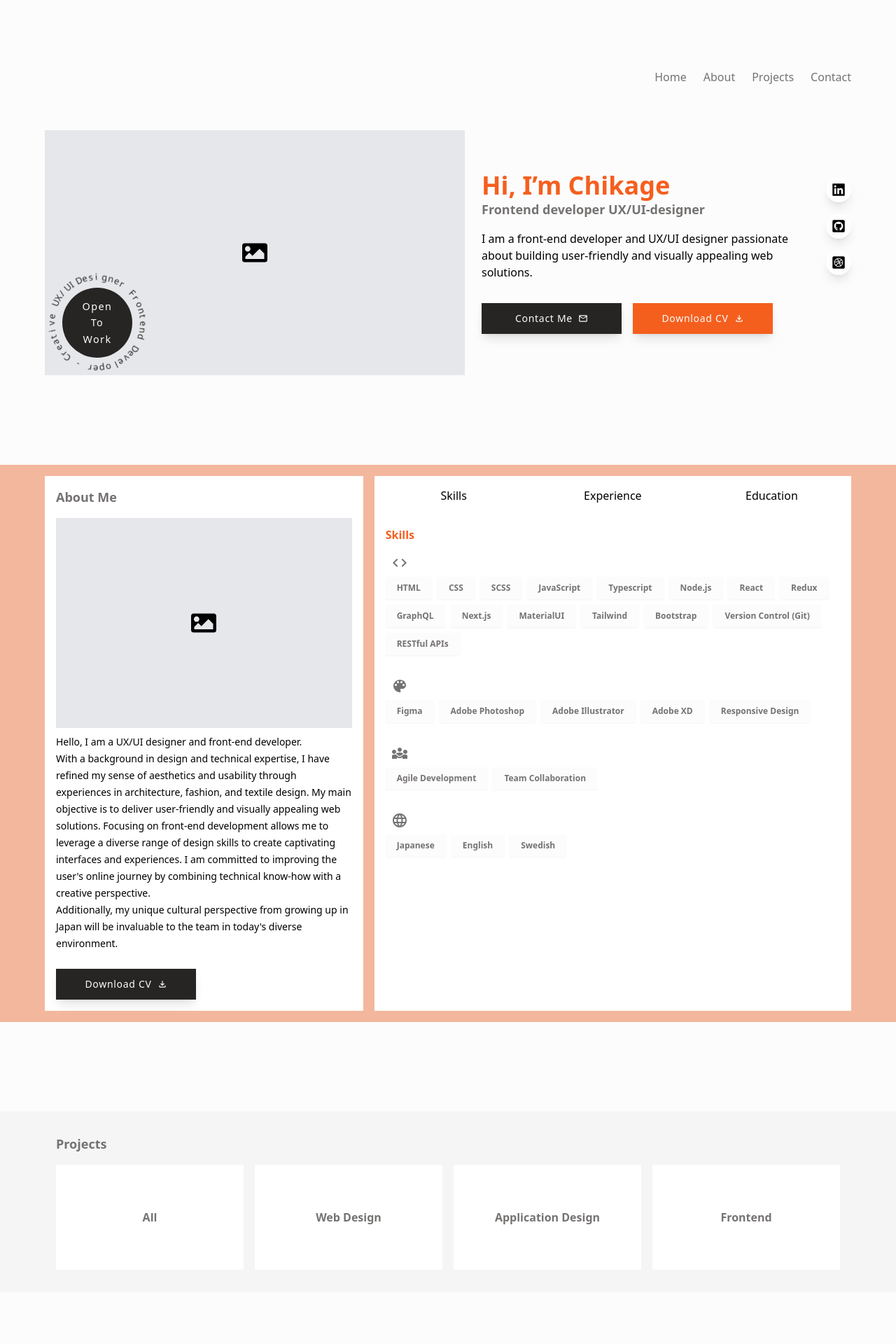
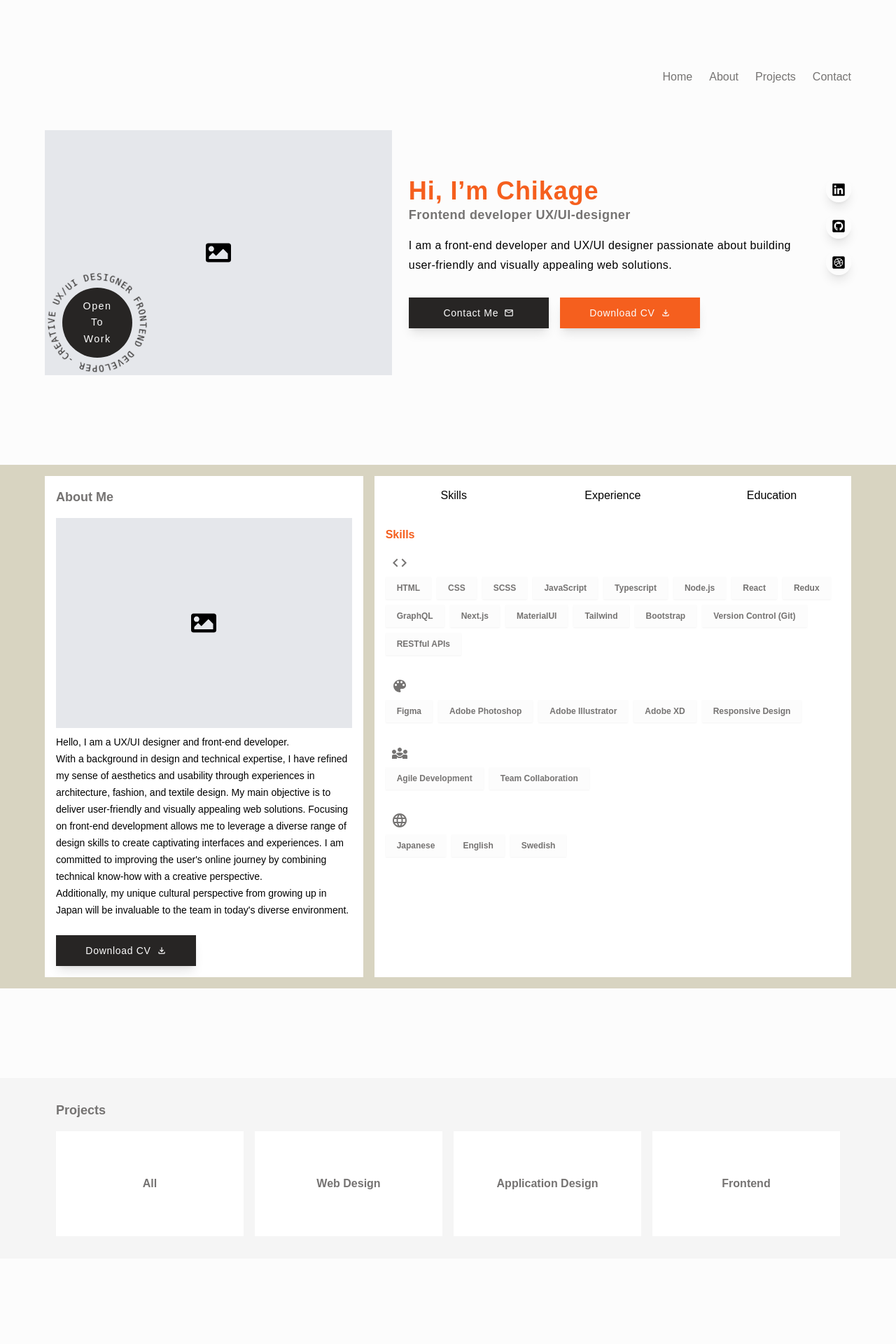
Before and after one commit to xxxOkamexxx/new-portfolio, a Next.js app: page / in a window 1280 px wide. Shown: the top 1920 px of the page at 70% size. Built offline with nearby package versions, Linux system fonts and the light colour scheme.

Commit message:
add animation into Project section

```diff
--- a/src/components/Logo.jsx
+++ b/src/components/Logo.jsx
@@ -2,11 +2,12 @@ import { styles } from '@/styles'
 import React from 'react'
 
 const Logo = () => {
-  const texts = 'Creative UX/UIDesigner Frontend Developer - '
+  const texts = 'Creative UX/UI Designer Frontend Developer - '
   const logoText = texts.split('').map((text, i) => (
     <span
       key={i}
-      style={{ transform: `rotate(${i * 8.25}deg)` }}
+      style={{ transform: `rotate(${i * 8.2}deg)` }}
+      className='uppercase font-mono'
     >
       {text}
     </span>
--- a/src/components/Navbar.jsx
+++ b/src/components/Navbar.jsx
@@ -13,7 +13,9 @@ const Navbar = () => {
       variants={navVariants}
       initial="hidden"
       whileInView="show"
-      className={`${styles.innerWidth}`}>
+      className={`${styles.innerWidth}`}
+    >
+
       <div className={`${styles.xPaddings} ${styles.flexEnd} ${styles.navPadding} gap-6`}>
         {MenuItems.map(item => (
           <Link
@@ -25,6 +27,7 @@ const Navbar = () => {
           </Link>
         ))}
       </div>
+
     </motion.nav>
   )
 }
--- a/src/components/SnsLinkButtons.jsx
+++ b/src/components/SnsLinkButtons.jsx
@@ -18,7 +18,7 @@ const SnsLinkButtons = () => {
         key={item.id}
         whileHover={{ scale: 1.2 }}
         whileTap={{ scale: 0.8 }}
-        className='bg-white/50 rounded-full shadow-lg p-2 hover:bg-focusColor/20'
+        className='bg-white/20 rounded-full shadow-lg p-2 hover:bg-focusColor/100 hover:text-white'
       >
         <Link
           href={item.url}
--- a/src/sections/About.jsx
+++ b/src/sections/About.jsx
@@ -31,7 +31,7 @@ const About = () => {
         initial="hidden"
         whileInView="show"
         viewport={{ once: false, amount: 0.25 }}
-        className={`bg-subColorOrange relative flex lg:flex-row flex-col gap-4 ${styles.xPaddings} py-4 justify-between`}
+        className={`bg-subColor relative flex lg:flex-row flex-col gap-4 ${styles.xPaddings} py-4 justify-between`}
       >
 
         {/* General Info */}
@@ -49,11 +49,11 @@ const About = () => {
               <FaImage size={36} />
             </div>
 
-            <div className={`${styles.pText} text-left leading-6 pb-4`}>
+            <p className={`${styles.pText} text-left leading-6 pb-4`}>
               Hello, I am a UX/UI designer and front-end developer. <br />
               With a background in design and technical expertise, I have refined my sense of aesthetics and usability through experiences in architecture, fashion, and textile design. My main objective is to deliver user-friendly and visually appealing web solutions. Focusing on front-end development allows me to leverage a diverse range of design skills to create captivating interfaces and experiences. I am committed to improving the user&apos;s online journey by combining technical know-how with a creative perspective.<br />
               Additionally, my unique cultural perspective from growing up in Japan will be invaluable to the team in today&apos;s diverse environment.
-            </div>
+            </p>
 
             {/* Button */}
             <div className='flex flex-col lg:flex-row justify-starts'>
--- a/src/sections/Hero.jsx
+++ b/src/sections/Hero.jsx
@@ -33,7 +33,7 @@ const Hero = () => {
         {/* Hero Image */}
         <motion.div
           variants={slideIn('left', 'tween', 0.2, 1)}
-          className='w-[100%] max-w-[600px] h-[350px] bg-gray-200 flex justify-center items-center relative'
+          className='w-[100%] lg:w-[60vw] h-[350px] bg-gray-200 flex justify-center items-center relative'
         >
           <FaImage size={36} />
           <Logo />
@@ -46,21 +46,21 @@ const Hero = () => {
 
               <motion.h1
                 variants={textVariant(0.5)}
-                className='text-4xl text-mainColorOrange font-extrabold'
+                className='text-4xl text-mainColorOrange font-extrabold tracking-wide'
               >
                 Hi, I’m Chikage
               </motion.h1>
 
               <motion.h3
                  variants={textVariant(0.8)}
-                className={` ${styles.headline3} text-neutralDark pb-4`}
+                className={` ${styles.headline3} text-neutralDark pb-4 tracking-wide`}
               >
                 Frontend developer  UX/UI-designer
               </motion.h3>
 
               <motion.p
                 variants={textVariant(1.1)}
-                className='text-base'
+                className='text-base tracking-wide leading-7'
               >
                 I am a front-end developer and UX/UI designer passionate about building user-friendly and visually appealing web solutions.
               </motion.p>
--- a/src/sections/Projects.jsx
+++ b/src/sections/Projects.jsx
@@ -1,7 +1,12 @@
+'use client'
+
 import React from 'react'
 import Link from 'next/link'
 
 import { styles } from '@/styles'
+import { motion } from 'framer-motion';
+import { staggerContainer, fadeIn } from '@/utils/motion';
+
 
 
 const Projects = () => {
@@ -29,7 +34,13 @@ const Projects = () => {
       id='projects'
       className={`${styles.yPaddings}`}
     >
-      <div className={`bg-neutral-100 relative ${styles.xPaddings} py-4 justify-between`}>
+      <motion.div
+        variants={staggerContainer}
+        initial="hidden"
+        whileInView="show"
+        viewport={{ once: false, amount: 0.25 }}
+        className={`bg-neutral-100 relative ${styles.xPaddings} py-4 justify-between`}
+      >
 
 
           <div className='w-[100%] flex flex-col p-4 gap-4'>
@@ -39,23 +50,25 @@ const Projects = () => {
             </h2>
 
             <div className='grid sm:grid-cols-2 lg:grid-cols-4 gap-4 '>
-            {projects.map(item =>
+              {projects.map((item, index) =>
+                <motion.div
+                  key={item.id}
+                  variants={fadeIn('up', 'tween', 0.2 + index/5, 1)}
+                >
                   <Link
-                href={'/#'}
-                key={item.id}
+                    href={'#'}
                     className={`${styles.projectCard} ${styles.headline4} ${styles.flexCenter} text-neutralDark `}
                   >
-                <div>
                       {item.name}
-                </div>
 
                   </Link>
+                </motion.div>
               )}
 
             </div>
         </div>
 
-      </div>
+      </motion.div>
     </section>
   )
 }
--- a/src/styles/globals.css
+++ b/src/styles/globals.css
@@ -4,7 +4,7 @@
 
 
 /* Fonts */
-@import url('https://fonts.googleapis.com/css2?family=Noto+Sans:ital,wght@0,100..900;1,100..900&display=swap');
+@import url('https://fonts.googleapis.com/css2?family=Montserrat:ital,wght@0,100..900;1,100..900&display=swap');
 
 
 * {
@@ -12,7 +12,7 @@
   padding: 0;
   box-sizing: border-box;
   scroll-behavior: smooth;
-  font-family: "Noto Sans", sans-serif;
+  font-family: "Montserrat", sans-serif;
 }
 
 :root {
@@ -21,8 +21,8 @@
   --neutralDark: #757372;
   --neutralMedium: #B9B8B8;
   --neutralLight: #FCFCFC;
-  --subColorOrange: #F3B79D;
-  --focusColor: #0098c6;
+  --subColor: #d8d4c1;
+  --focusColor: #30b9e3;
 }
 
 @layer components {
--- a/src/utils/motion.js
+++ b/src/utils/motion.js
@@ -14,7 +14,7 @@ export const navVariants = {
     transition: {
       type: 'spring',
       stiffness: 80,
-      delay: 1,
+      delay: 0.5,
     },
   },
 };
--- a/tailwind.config.js
+++ b/tailwind.config.js
@@ -15,8 +15,8 @@ module.exports = {
       neutralDark: '#757372',
       neutralMedium: '#B9B8B8',
       neutralLight: '#FCFCFC',
-      subColorOrange: '#F3B79D',
-      focusColor: '#0098c6'
+      subColor: '#d8d4c1',
+      focusColor: '#30b9e3'
      }
     },
   },
```
Lines whose indentation alone changed are shown as unchanged.
